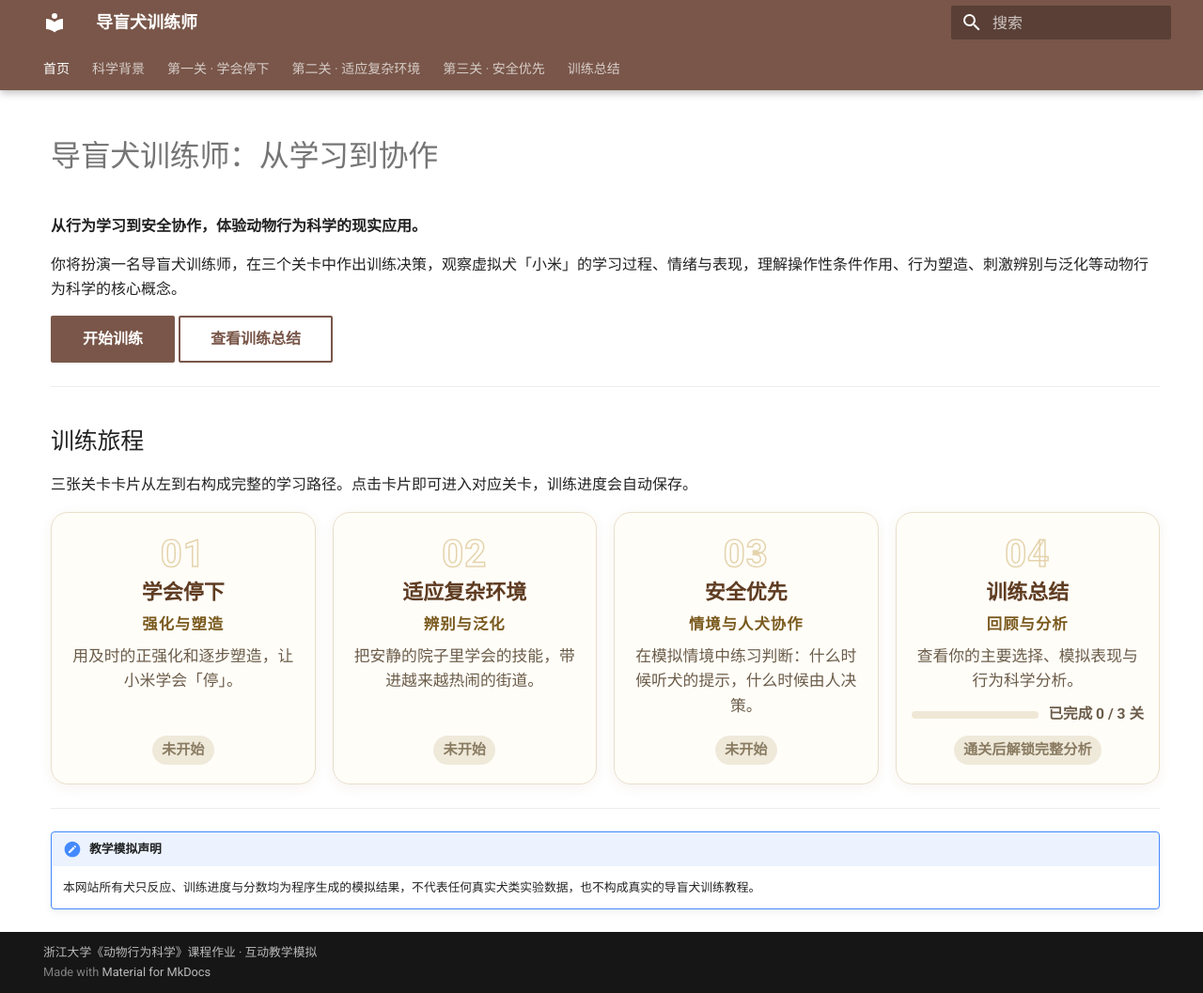
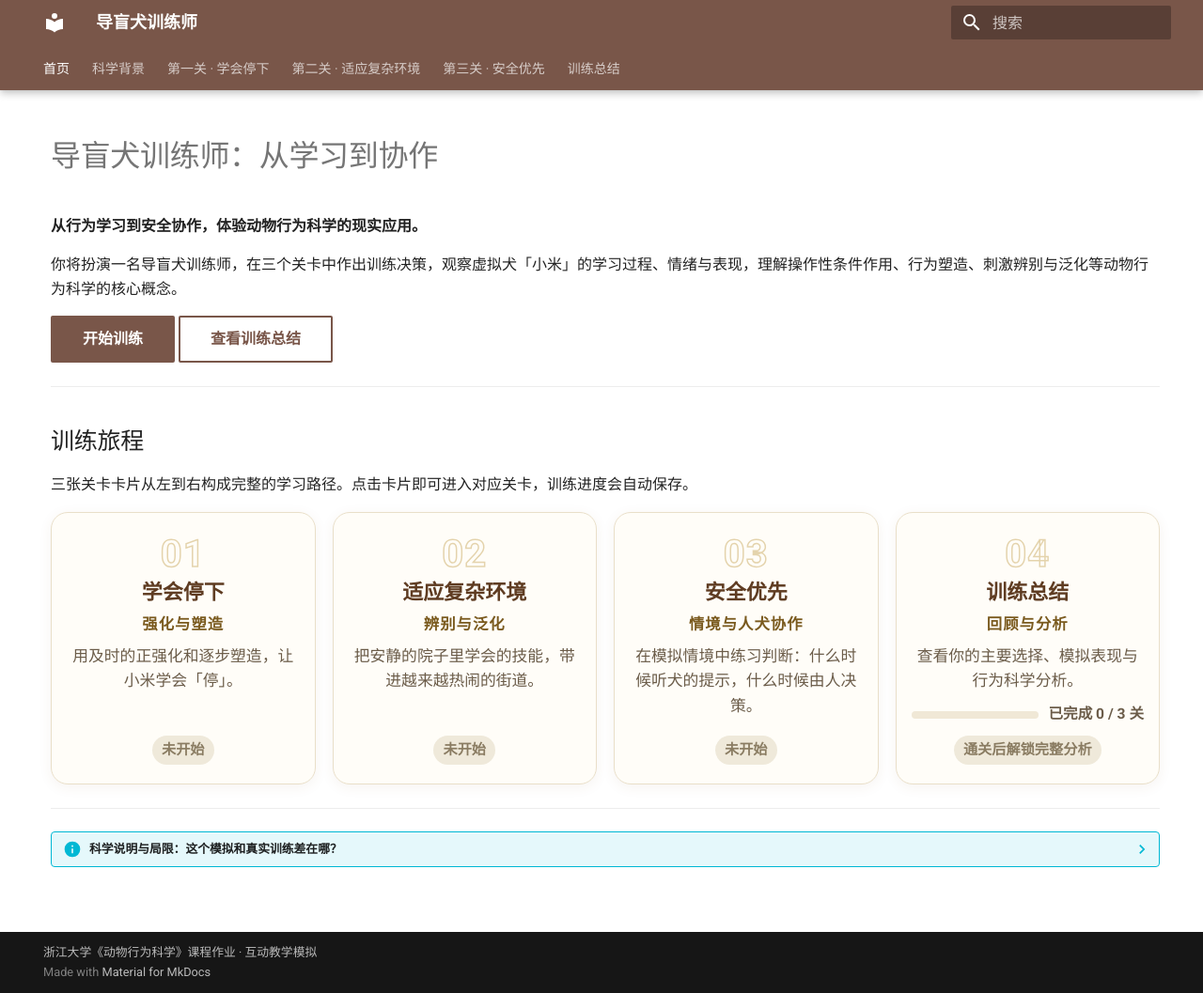
Before and after one commit to Zhi1Pan/trainingwithme, an MkDocs documentation site: the page built from docs/index.md, in a window 1280 px wide and 1057 px high. Shown: the whole window at 94% size. Built offline with MkDocs 1.6.1 and Material for MkDocs 9.7.7, drawn with Linux system fonts in a browser that asks for light colours; some of the changed lines change nothing that is shown.

Commit message:
add science notes panel on home page, remove learning progress bar

```diff
--- a/docs/index.md
+++ b/docs/index.md
@@ -22,5 +22,8 @@
 
 ---
 
-!!! note "教学模拟声明"
-    本网站所有犬只反应、训练进度与分数均为程序生成的模拟结果，不代表任何真实犬类实验数据，也不构成真实的导盲犬训练教程。
+??? info "科学说明与局限：这个模拟和真实训练差在哪？"
+    - **教学性简化**：本模拟把「操作性条件作用、行为塑造、刺激辨别与泛化、人犬协作」压缩进三个关卡的少数几次决策，用于帮助理解概念，不等同于真实训练流程。真实的训练决策远不止三个选项。
+    - **真实训练的基础**：现代导盲犬训练以**正强化（R+）**和 **LIMA（最少侵入、最少厌恶）**原则为主，训练周期以年计、重复次数以千计，并且存在较高的淘汰率——不是每条犬都适合成为导盲犬。
+    - **协作是双向的**：犬提供物理提示（在台阶、路口前停步，身体偏向等），人负责综合判断与决策；导盲犬不会看红绿灯，也不能独立完成所有交通判断。协作是双向同步，而不是单向指令。
+    - **福利框架**：评估训练方案可采用**五域模型**（营养、环境、健康、行为、心理状态）的视角。训练应是愉快且自愿参与的，不应依赖惩罚与疲劳。详见「参考文献与科学依据」页面（建设中）。
--- a/docs/javascripts/trainer.js
+++ b/docs/javascripts/trainer.js
@@ -640,7 +640,6 @@
       '<p class="gdt-dog-mood"><span class="gdt-dot mood-' + mood + '"></span>' + MOOD_TEXT[mood] + '</p>' +
       '</div>' +
       '<div class="gdt-meters">' +
-      meterHtml('学习进度', p.dog.progress, 'gdt-meter-progress') +
       meterHtml('动机', p.dog.motivation, 'gdt-meter-motive') +
       meterHtml('压力', p.dog.stress, stressCls) +
       '</div>' +
```
